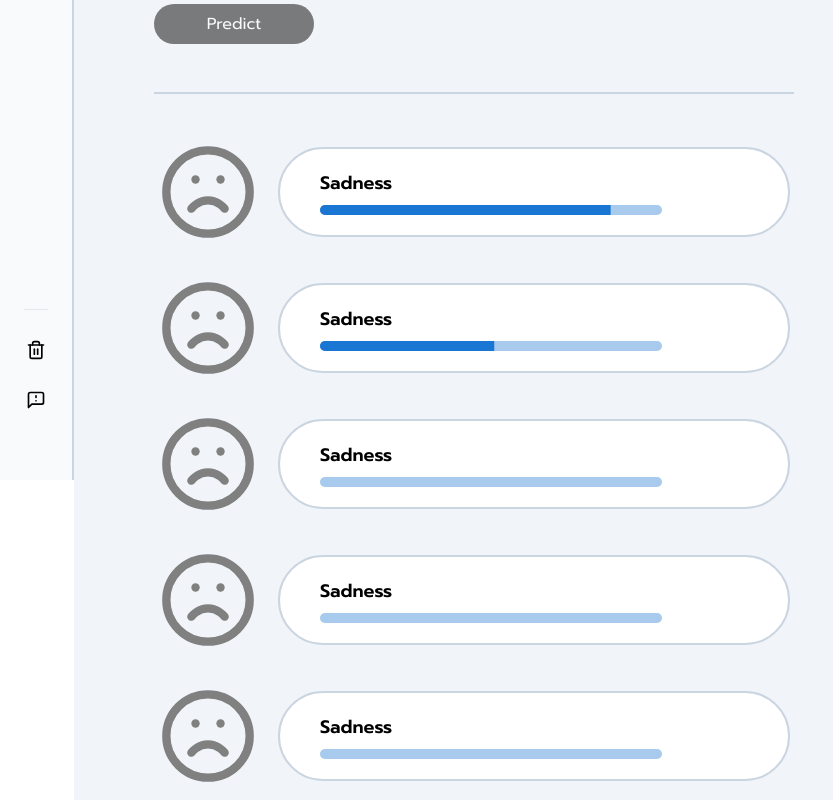
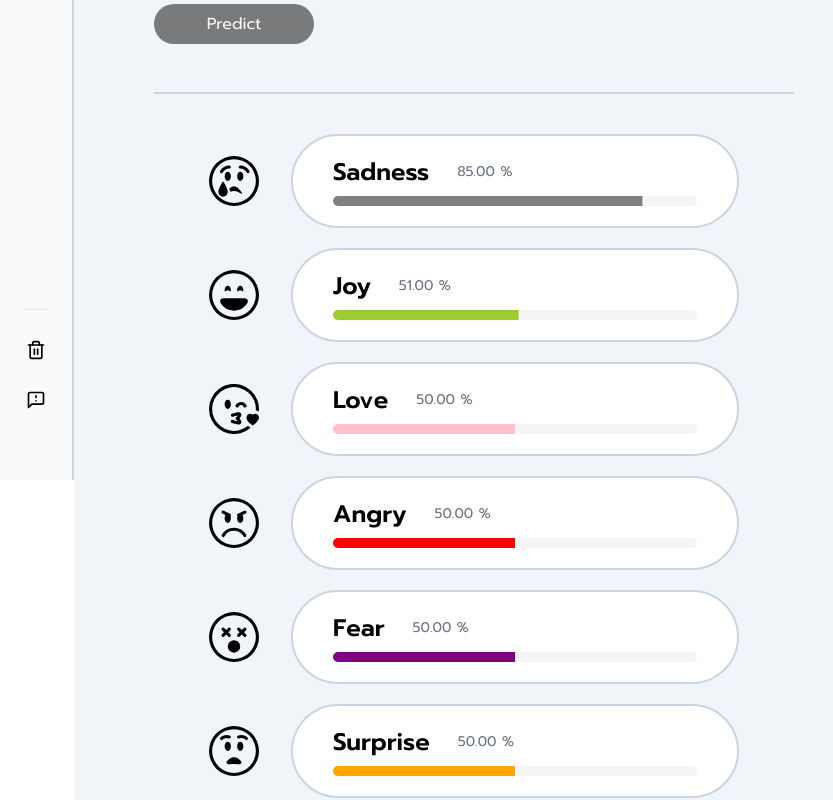
Before and after one commit to chickzilla/her-feeling-client, a Next.js app: page /text in a window 1280 px wide. Shown: the part 320-1120 px from the top of the page, without its empty margins (0-833 px from the left). Built offline with nearby package versions, Linux system fonts and the light colour scheme.

Commit message:
feat: resize emoji

```diff
--- a/package.json
+++ b/package.json
@@ -20,6 +20,7 @@
     "next": "14.2.3",
     "react": "^18",
     "react-dom": "^18",
+    "react-icons": "^5.2.1",
     "tailwind-merge": "^2.3.0",
     "tailwindcss-animate": "^1.0.7"
   },
--- a/src/components/text-board/have-result.tsx
+++ b/src/components/text-board/have-result.tsx
@@ -1,37 +1,44 @@
-import { Frown } from "lucide-react";
+import {
+  BsEmojiLaughing,
+  BsEmojiTear,
+  BsEmojiKiss,
+  BsEmojiAngry,
+  BsEmojiAstonished,
+  BsEmojiDizzy,
+} from "react-icons/bs";
 import ResultItem from "./result-item";
 
 export default function HaveResult() {
   return (
     <div className="flex flex-col items-center justify-center text-center text-gray-400 space-y-5">
       <div className="move-right-to-left-0">
-        <ResultItem mood="Sadness" percent={0.85}>
-          <Frown size={100} style={{ color: "GrayText" }} />
+        <ResultItem mood="Sadness" percent={0.85} color="gray">
+          <BsEmojiTear size={50} style={{ color: "black" }} />
         </ResultItem>
       </div>
       <div className="move-right-to-left-1">
-        <ResultItem mood="Sadness" percent={0.51}>
-          <Frown size={100} style={{ color: "GrayText" }} />
+        <ResultItem mood="Joy" percent={0.51} color="yellowgreen">
+          <BsEmojiLaughing size={50} style={{ color: "black" }} />
         </ResultItem>
       </div>
       <div className="move-right-to-left-2">
-        <ResultItem mood="Sadness" percent={0.0012}>
-          <Frown size={100} style={{ color: "GrayText" }} />
+        <ResultItem mood="Love" percent={0.5} color="pink">
+          <BsEmojiKiss size={50} style={{ color: "black" }} />
         </ResultItem>
       </div>
       <div className="move-right-to-left-3">
-        <ResultItem mood="Sadness" percent={0.0012}>
-          <Frown size={100} style={{ color: "GrayText" }} />
+        <ResultItem mood="Angry" percent={0.5} color="red">
+          <BsEmojiAngry size={50} style={{ color: "black" }} />
         </ResultItem>
       </div>
       <div className="move-right-to-left-4">
-        <ResultItem mood="Sadness" percent={0.0012}>
-          <Frown size={100} style={{ color: "GrayText" }} />
+        <ResultItem mood="Fear" percent={0.5} color="purple">
+          <BsEmojiDizzy size={50} style={{ color: "black" }} />
         </ResultItem>
       </div>
       <div className="move-right-to-left-5">
-        <ResultItem mood="Sadness" percent={0.0012}>
-          <Frown size={100} style={{ color: "GrayText" }} />
+        <ResultItem mood="Surprise" percent={0.5} color="orange">
+          <BsEmojiAstonished size={50} style={{ color: "black" }} />
         </ResultItem>
       </div>
     </div>
--- a/src/components/text-board/result-item.tsx
+++ b/src/components/text-board/result-item.tsx
@@ -13,18 +13,35 @@ export default function ResultItem({
   mood,
   percent,
   children,
+  color,
 }: {
   mood: string;
   percent: number;
   children: React.ReactNode;
+  color: string;
 }) {
   return (
-    <div className="flex items-center justify-start text-center text-gray-400  space-x-5 p-2 move-right-to-left">
+    <div className="flex items-center justify-start text-center text-gray-400  space-x-8 px-2 move-right-to-left">
       <div>{children}</div>
-      <div className="flex flex-col space-y-2 bg-white rounded-full text-black py-5 px-10 w-[40vw] items-start border-slate-300 border-2">
-        <div className="font-semibold text-lg">{mood}</div>
-        <div className="w-[80%]">
-          <BorderLinearProgress variant="determinate" value={percent * 100} />
+      <div className="flex flex-col space-y-2 bg-white rounded-full text-black py-5 px-10 w-[35vw] items-start border-slate-300 border-2">
+        <div className="flex flex-row space-x-7 items-center justify-center">
+          <div className="font-semibold text-2xl">{mood}</div>
+          <div className="text-center text-sm text-gray-500">
+            {(percent * 100).toFixed(2)}
+            {" %"}
+          </div>
+        </div>
+        <div className="w-[100%]">
+          <BorderLinearProgress
+            variant="determinate"
+            value={percent * 100}
+            sx={{
+              backgroundColor: "whitesmoke",
+              "& .MuiLinearProgress-bar": {
+                backgroundColor: color,
+              },
+            }}
+          />
         </div>
       </div>
     </div>
```
Also changed, not shown: 1 other file (tests, documents, lock files or other folders).
